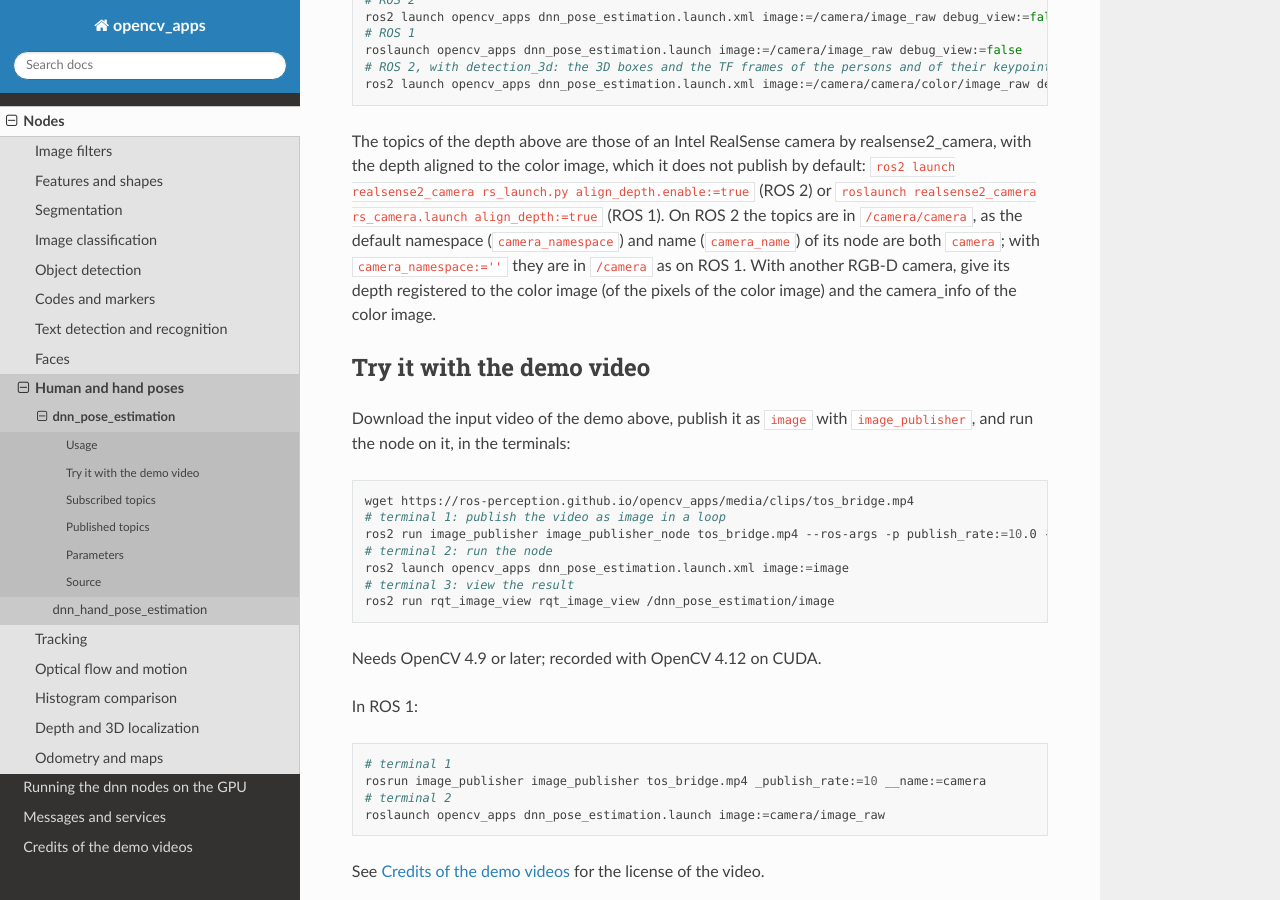
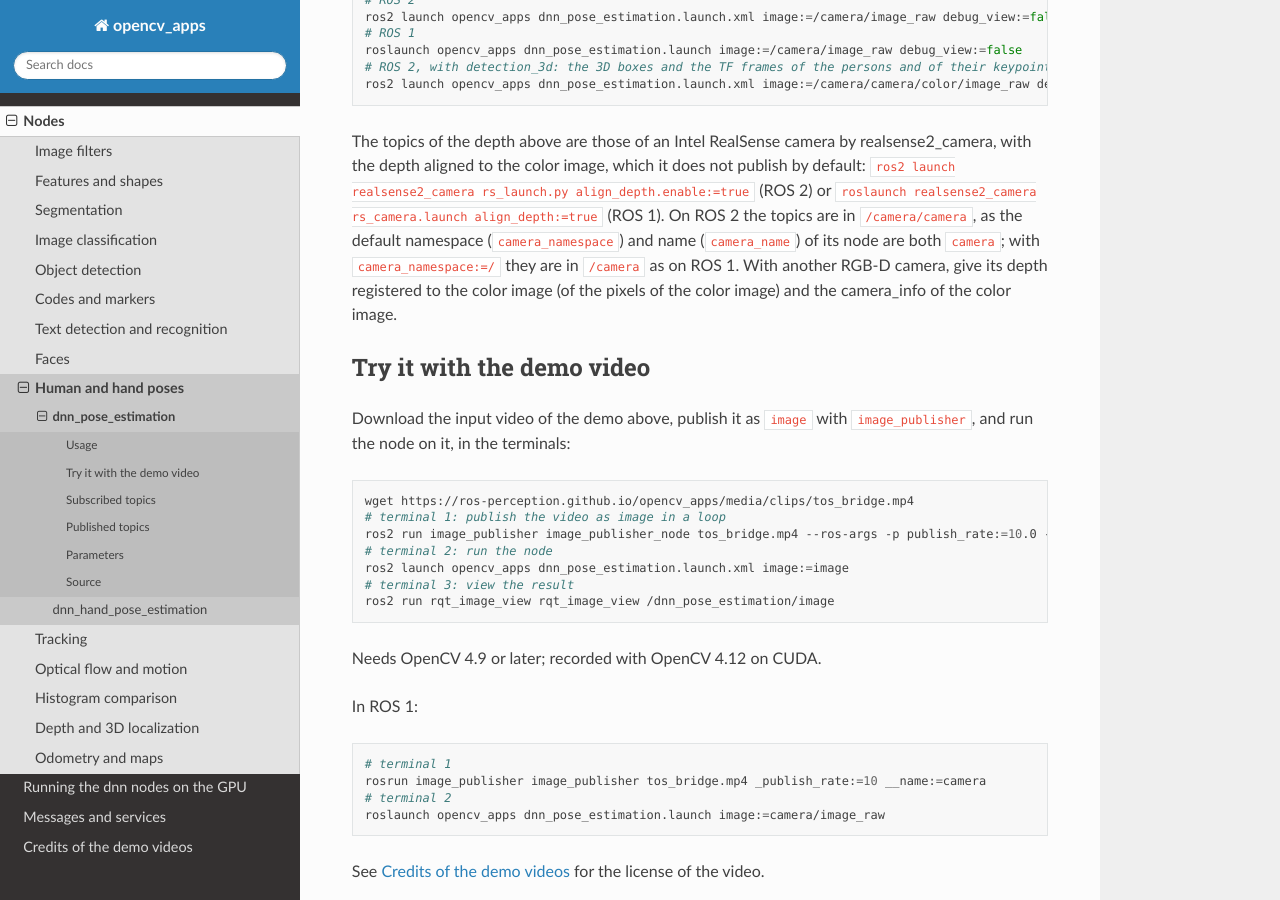
Before and after one commit to ros-perception/opencv_apps, a Sphinx documentation site: the page built from doc/nodes/dnn_pose_estimation.rst, in a window 1280 px wide and 900 px high, scrolled down 1047 px. Built offline with Sphinx 7.4.7 and the Read the Docs theme 3.1.0, drawn with Linux system fonts in a browser that asks for light colours.

Commit message:
doc: regenerate the pages for camera_namespace:=/
eb9ff15 changed camera_namespace:='' to camera_namespace:=/ in
generate_pages.py (the shell drops the quotes, and ros2 launch rejects
camera_namespace:=), but not in the pages it generates, so that the
check of doc.yml failed: the pages regenerated by doc/tools/generate_pages.py.

Co-Authored-By: Claude Opus 5.5 <noreply@anthropic.com>
Claude-Session: https://claude.ai/code/session_01Xo6jRt2Rcht9sQS6ms6A4p

```diff
--- a/doc/nodes/detection_3d.rst
+++ b/doc/nodes/detection_3d.rst
@@ -35,7 +35,7 @@ Usage
    # ROS 2, with detection_3d: the 3D boxes and the TF frames of the detected objects, from the depth image registered to the color image (or, without depth:=, the depth estimated from the color image by dnn_depth_estimation), shown in rviz2
    ros2 launch opencv_apps dnn_object_detection.launch.xml image:=/camera/camera/color/image_raw depth:=/camera/camera/aligned_depth_to_color/image_raw detection_3d:=true rviz:=true
 
-The topics of the depth above are those of an Intel RealSense camera by realsense2_camera, with the depth aligned to the color image, which it does not publish by default: ``ros2 launch realsense2_camera rs_launch.py align_depth.enable:=true`` (ROS 2) or ``roslaunch realsense2_camera rs_camera.launch align_depth:=true`` (ROS 1). On ROS 2 the topics are in ``/camera/camera``, as the default namespace (``camera_namespace``) and name (``camera_name``) of its node are both ``camera``; with ``camera_namespace:=''`` they are in ``/camera`` as on ROS 1. With another RGB-D camera, give its depth registered to the color image (of the pixels of the color image) and the camera_info of the color image.
+The topics of the depth above are those of an Intel RealSense camera by realsense2_camera, with the depth aligned to the color image, which it does not publish by default: ``ros2 launch realsense2_camera rs_launch.py align_depth.enable:=true`` (ROS 2) or ``roslaunch realsense2_camera rs_camera.launch align_depth:=true`` (ROS 1). On ROS 2 the topics are in ``/camera/camera``, as the default namespace (``camera_namespace``) and name (``camera_name``) of its node are both ``camera``; with ``camera_namespace:=/`` they are in ``/camera`` as on ROS 1. With another RGB-D camera, give its depth registered to the color image (of the pixels of the color image) and the camera_info of the color image.
 
 Try it with the demo video
 --------------------------
--- a/doc/nodes/dnn_object_detection.rst
+++ b/doc/nodes/dnn_object_detection.rst
@@ -32,7 +32,7 @@ Usage
    # ROS 2, with detection_3d: the 3D boxes and the TF frames of the detected objects, from the depth image registered to the color image (or, without depth:=, the depth estimated from the color image by dnn_depth_estimation), shown in rviz2
    ros2 launch opencv_apps dnn_object_detection.launch.xml image:=/camera/camera/color/image_raw depth:=/camera/camera/aligned_depth_to_color/image_raw detection_3d:=true rviz:=true
 
-The topics of the depth above are those of an Intel RealSense camera by realsense2_camera, with the depth aligned to the color image, which it does not publish by default: ``ros2 launch realsense2_camera rs_launch.py align_depth.enable:=true`` (ROS 2) or ``roslaunch realsense2_camera rs_camera.launch align_depth:=true`` (ROS 1). On ROS 2 the topics are in ``/camera/camera``, as the default namespace (``camera_namespace``) and name (``camera_name``) of its node are both ``camera``; with ``camera_namespace:=''`` they are in ``/camera`` as on ROS 1. With another RGB-D camera, give its depth registered to the color image (of the pixels of the color image) and the camera_info of the color image.
+The topics of the depth above are those of an Intel RealSense camera by realsense2_camera, with the depth aligned to the color image, which it does not publish by default: ``ros2 launch realsense2_camera rs_launch.py align_depth.enable:=true`` (ROS 2) or ``roslaunch realsense2_camera rs_camera.launch align_depth:=true`` (ROS 1). On ROS 2 the topics are in ``/camera/camera``, as the default namespace (``camera_namespace``) and name (``camera_name``) of its node are both ``camera``; with ``camera_namespace:=/`` they are in ``/camera`` as on ROS 1. With another RGB-D camera, give its depth registered to the color image (of the pixels of the color image) and the camera_info of the color image.
 
 Try it with the demo video
 --------------------------
--- a/doc/nodes/dnn_pose_estimation.rst
+++ b/doc/nodes/dnn_pose_estimation.rst
@@ -32,7 +32,7 @@ Usage
    # ROS 2, with detection_3d: the 3D boxes and the TF frames of the persons and of their keypoints, from the depth image registered to the color image (or, without depth:=, the depth estimated from the color image by dnn_depth_estimation), shown in rviz2
    ros2 launch opencv_apps dnn_pose_estimation.launch.xml image:=/camera/camera/color/image_raw depth:=/camera/camera/aligned_depth_to_color/image_raw detection_3d:=true rviz:=true
 
-The topics of the depth above are those of an Intel RealSense camera by realsense2_camera, with the depth aligned to the color image, which it does not publish by default: ``ros2 launch realsense2_camera rs_launch.py align_depth.enable:=true`` (ROS 2) or ``roslaunch realsense2_camera rs_camera.launch align_depth:=true`` (ROS 1). On ROS 2 the topics are in ``/camera/camera``, as the default namespace (``camera_namespace``) and name (``camera_name``) of its node are both ``camera``; with ``camera_namespace:=''`` they are in ``/camera`` as on ROS 1. With another RGB-D camera, give its depth registered to the color image (of the pixels of the color image) and the camera_info of the color image.
+The topics of the depth above are those of an Intel RealSense camera by realsense2_camera, with the depth aligned to the color image, which it does not publish by default: ``ros2 launch realsense2_camera rs_launch.py align_depth.enable:=true`` (ROS 2) or ``roslaunch realsense2_camera rs_camera.launch align_depth:=true`` (ROS 1). On ROS 2 the topics are in ``/camera/camera``, as the default namespace (``camera_namespace``) and name (``camera_name``) of its node are both ``camera``; with ``camera_namespace:=/`` they are in ``/camera`` as on ROS 1. With another RGB-D camera, give its depth registered to the color image (of the pixels of the color image) and the camera_info of the color image.
 
 Try it with the demo video
 --------------------------
--- a/doc/nodes/rgbd_odometry.rst
+++ b/doc/nodes/rgbd_odometry.rst
@@ -30,7 +30,7 @@ Usage
    # ROS 1
    roslaunch opencv_apps rgbd_odometry.launch image:=/camera/color/image_raw depth:=/camera/aligned_depth_to_color/image_raw camera_info:=/camera/color/camera_info base_frame:=camera_link
 
-The topics of the depth above are those of an Intel RealSense camera by realsense2_camera, with the depth aligned to the color image, which it does not publish by default: ``ros2 launch realsense2_camera rs_launch.py align_depth.enable:=true`` (ROS 2) or ``roslaunch realsense2_camera rs_camera.launch align_depth:=true`` (ROS 1). On ROS 2 the topics are in ``/camera/camera``, as the default namespace (``camera_namespace``) and name (``camera_name``) of its node are both ``camera``; with ``camera_namespace:=''`` they are in ``/camera`` as on ROS 1. With another RGB-D camera, give its depth registered to the color image (of the pixels of the color image) and the camera_info of the color image.
+The topics of the depth above are those of an Intel RealSense camera by realsense2_camera, with the depth aligned to the color image, which it does not publish by default: ``ros2 launch realsense2_camera rs_launch.py align_depth.enable:=true`` (ROS 2) or ``roslaunch realsense2_camera rs_camera.launch align_depth:=true`` (ROS 1). On ROS 2 the topics are in ``/camera/camera``, as the default namespace (``camera_namespace``) and name (``camera_name``) of its node are both ``camera``; with ``camera_namespace:=/`` they are in ``/camera`` as on ROS 1. With another RGB-D camera, give its depth registered to the color image (of the pixels of the color image) and the camera_info of the color image.
 
 Try it with the demo video
 --------------------------
```
